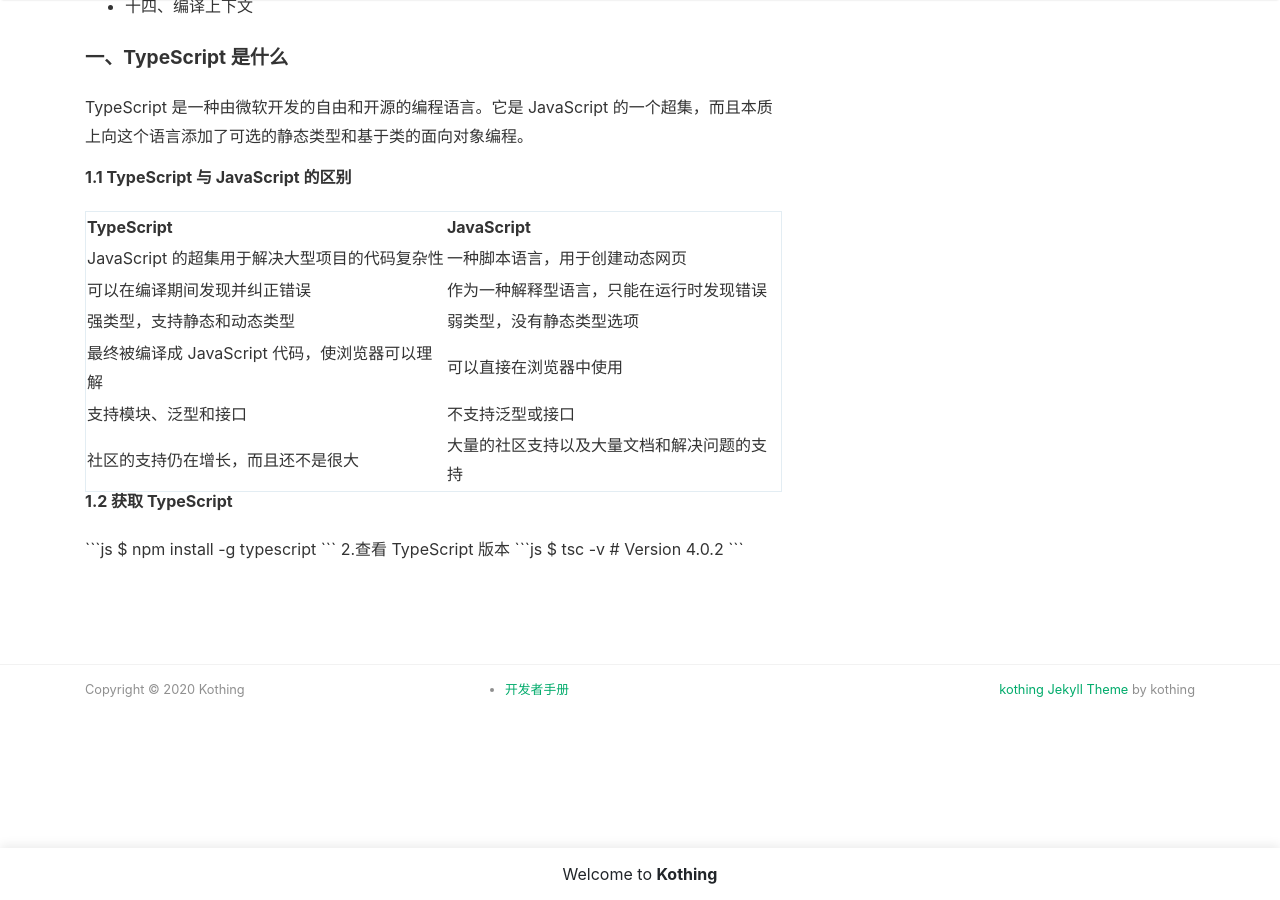
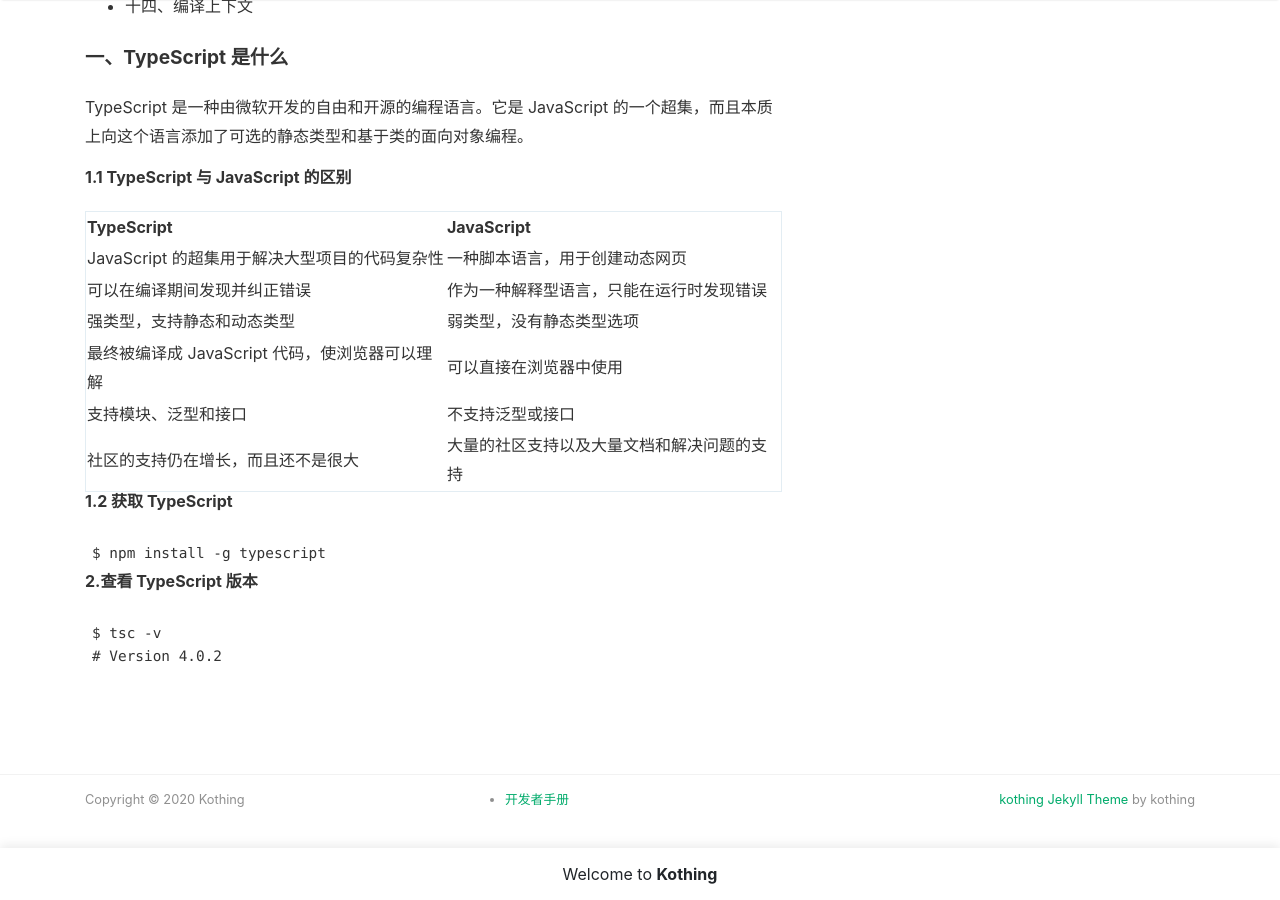
Before and after one commit to kothing/kothing.github.io, a Jekyll site: the page built from _pages/typescript.md, in a window 1280 px wide and 900 px high, scrolled down 763 px. Built offline with Jekyll 4.4.1, drawn with Linux system fonts in a browser that asks for light colours; nearby versions of some CDN libraries; comment, search, counter and statistics services are not loaded.

Commit message:
Update typescript.md

````diff
--- a/_pages/typescript.md
+++ b/_pages/typescript.md
@@ -72,15 +72,16 @@ comments: false
 
 <h5>1.2 获取 TypeScript</h5>
 
-```js
+<pre>
 $ npm install -g typescript
-```
+</pre>
 
-2.查看 TypeScript 版本
-```js
+<h5>2.查看 TypeScript 版本</h5>
+
+<pre>
 $ tsc -v
 # Version 4.0.2
-```
+</pre>
 
 
 </div>
````
